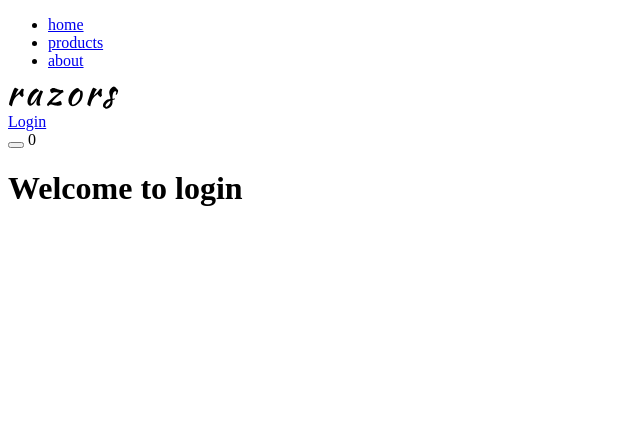
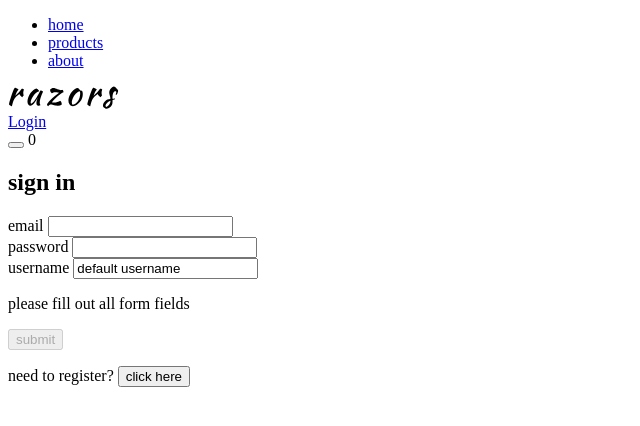
Before and after one commit to Altofogant/razors-ecommerce-svelte, a Svelte app: page /login in a window 1280 px wide. Shown: the top 426 px of the page, without its empty margins (0-640 px from the left). Built offline with nearby package versions, Linux system fonts and the light colour scheme; the HTML template or start-up script is replaced by a standard one.

Commit message:
added the login form html

```diff
--- a/src/pages/Login.svelte
+++ b/src/pages/Login.svelte
@@ -1 +1,50 @@
-<h1>Welcome to login</h1>
+<script>
+    let email = '';
+    let password = '';
+    let username = 'default username';
+    let isMember = true;
+    $: isEmpty = !email || !password || !username;
+
+    function toggleMember() {
+
+    }
+
+    async function handleSubmit() {
+
+    }
+</script>
+
+<section class="form">
+    <h2 class="section-title">
+        {#if isMember}sign in{:else}register{/if}
+    </h2>
+    <form on:submit|preventDefault={handleSubmit} class="login-form">
+        <div class="form-control">
+            <label for="email">email</label>
+            <input type="email" id="email" bind:value={email}>
+        </div>
+        <div class="form-control">
+            <label for="password">password</label>
+            <input type="password" id="password" bind:value={password}>
+        </div>
+        {#if isMember}
+            <div class="form-control">
+                <label for="username">username</label>
+                <input type="text" id="username" bind:value={username}>
+            </div>
+        {/if}
+        {#if isEmpty}
+            <p class="form-empty">please fill out all form fields</p>
+        {/if}
+        <button class:disabled={isEmpty} class="btn btn-block btn-primary" type="submit" disabled={isEmpty}>submit</button>
+        {#if isMember}
+            <p class="register-link">need to register?
+                <button type="button" on:click={toggleMember}>click here</button>
+            </p>
+        {:else}
+        <p class="register-link">already a member?
+            <button type="button" on:click={toggleMember}>click here</button>
+        </p>
+        {/if}
+    </form>
+</section>
```
